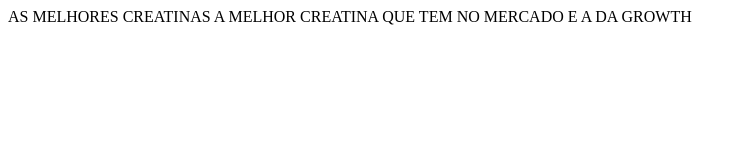
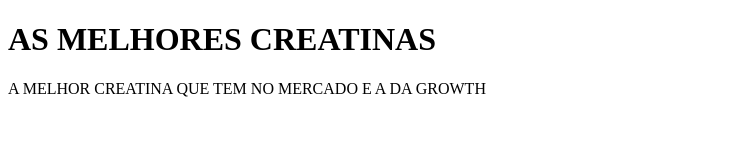
Before and after one commit to Cortezzofc/Cortez-htmll, a plain HTML site: page index.html in a window 1280 px wide. Shown: the whole page, without its empty margins (0-747 px from the left). Drawn offline with Linux system fonts and the light colour scheme.

Commit message:
index.html

```diff
--- a/index.html
+++ b/index.html
@@ -6,7 +6,7 @@
     <title>Document</title>
 </head>
 <body>
-    AS MELHORES CREATINAS
+    <h1>AS MELHORES CREATINAS</h1>
 
     A MELHOR CREATINA QUE TEM NO MERCADO E A DA GROWTH
 </body>
```
